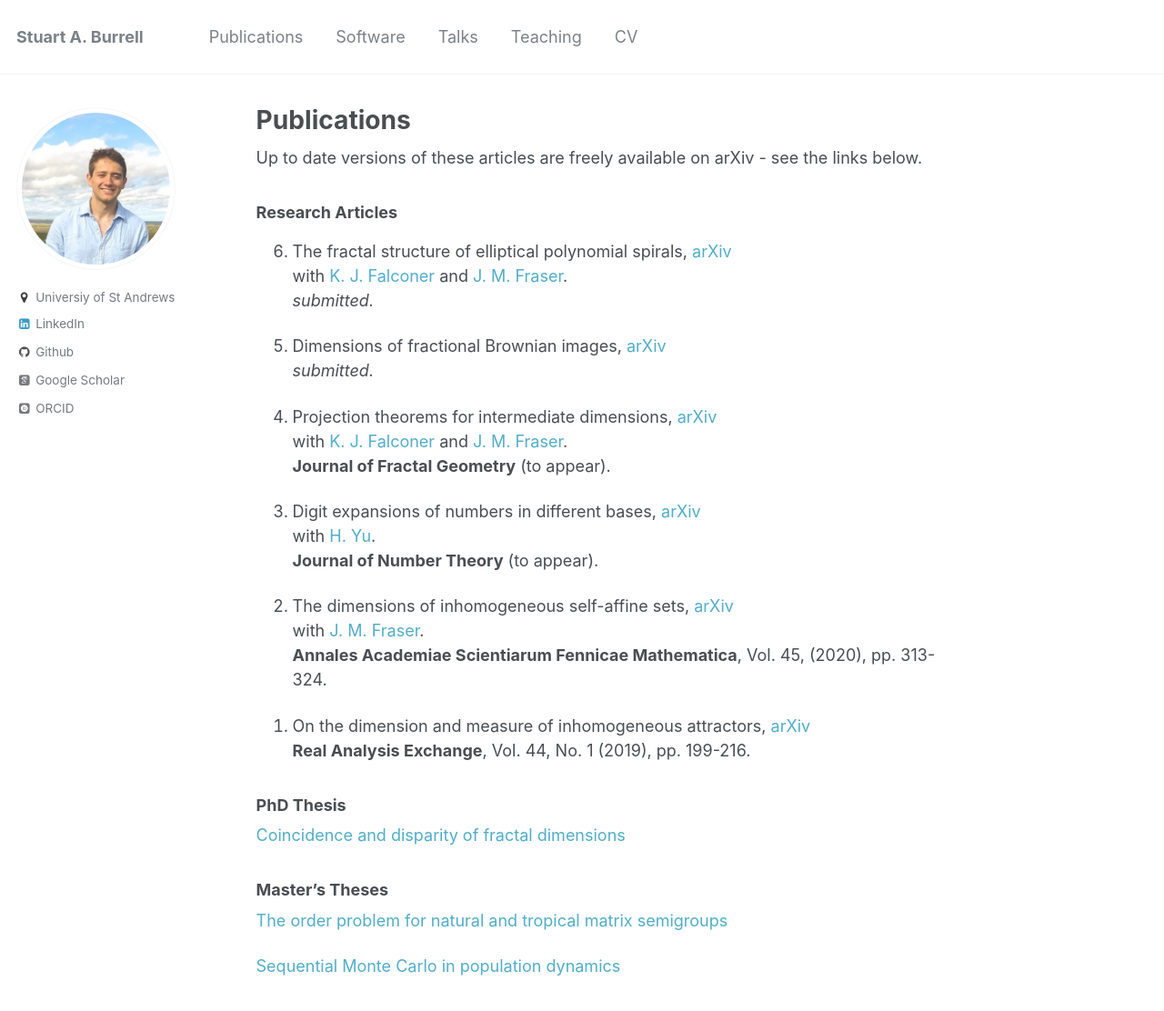
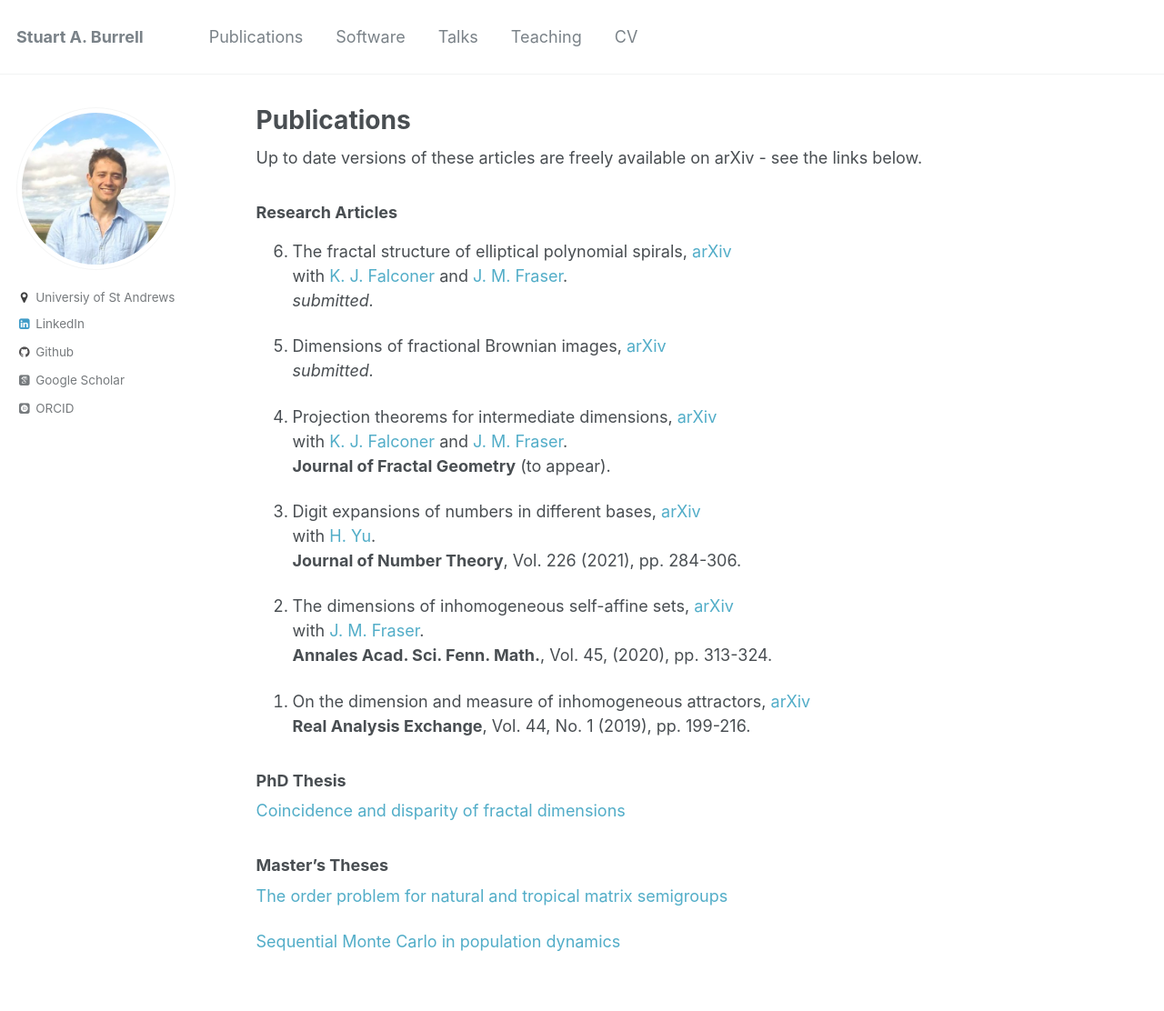
Before and after one commit to stuartburrell/stuartburrell.github.io, a Jekyll site: the page built from _pages/publications.md, in a window 1280 px wide and 1127 px high. Shown: the top 1112 px of the window at 91% size. Built offline with Jekyll 4.4.1, drawn with Linux system fonts in a browser that asks for light colours; some web fonts are replaced.

Commit message:
update pubs refs

```diff
--- a/_pages/publications.md
+++ b/_pages/publications.md
@@ -21,11 +21,11 @@ with [K. J. Falconer](http://www.mcs.st-and.ac.uk/~kenneth/) and [J. M. Fraser](
 
 3. Digit expansions of numbers in different bases, [arXiv](https://arxiv.org/abs/1905.00832)
 with [H. Yu](https://www.dpmms.cam.ac.uk/~hy351/).
-**Journal of Number Theory** (to appear).
+**Journal of Number Theory**, Vol. 226 (2021), pp. 284-306.
 
 2. The dimensions of inhomogeneous self-affine sets, [arXiv](https://arxiv.org/abs/1807.08694)
 with [J. M. Fraser](http://www.mcs.st-andrews.ac.uk/~jmf32/).
-**Annales Academiae Scientiarum Fennicae Mathematica**, Vol. 45, (2020), pp. 313-324.
+**Annales Acad. Sci. Fenn. Math.**, Vol. 45, (2020), pp. 313-324.
 
 1. On the dimension and measure of inhomogeneous attractors, [arXiv](https://arxiv.org/abs/1805.00887)
 **Real Analysis Exchange**, Vol. 44, No. 1 (2019), pp. 199-216.
```
Also changed, not shown: 1 other file.
